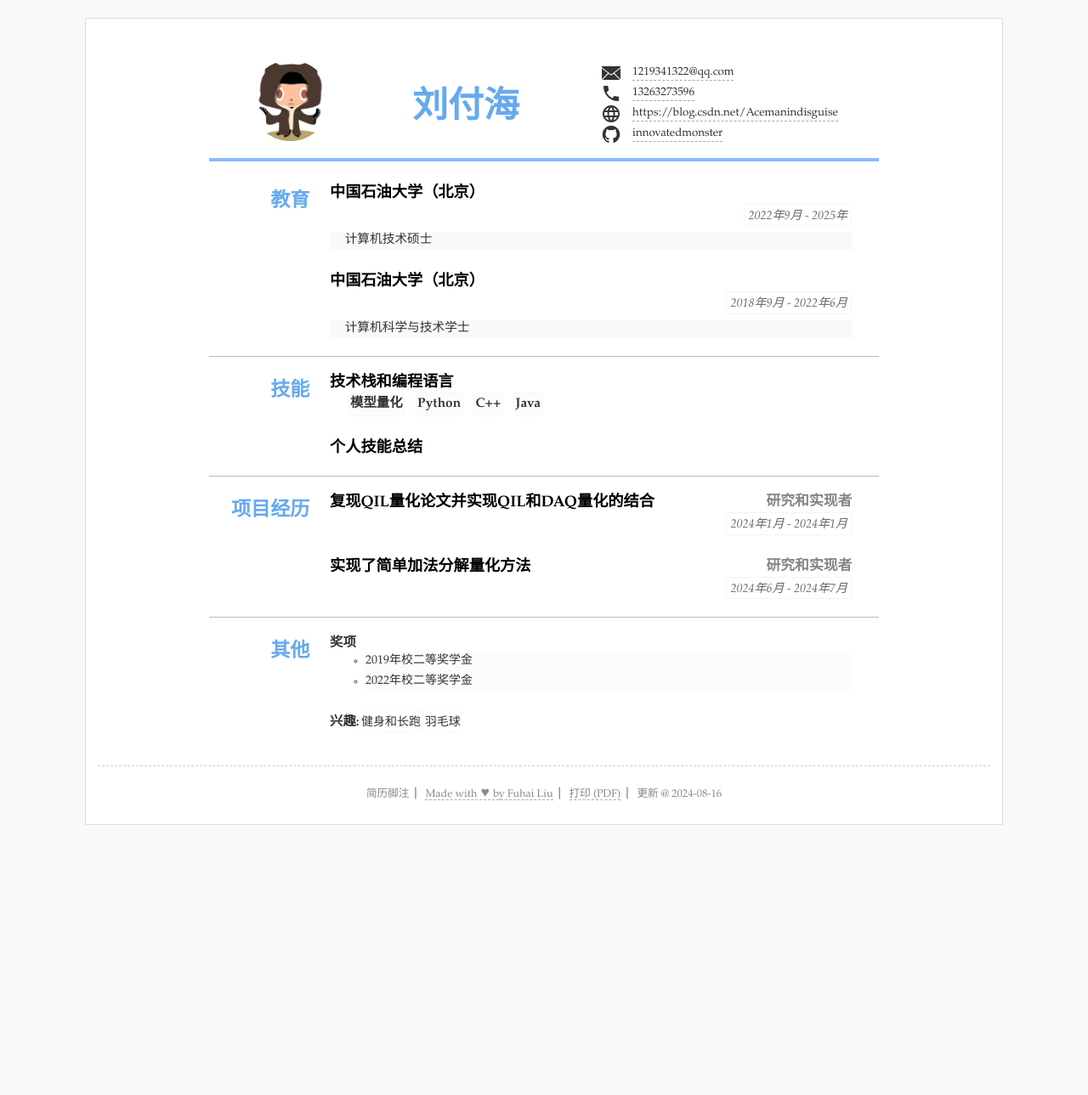
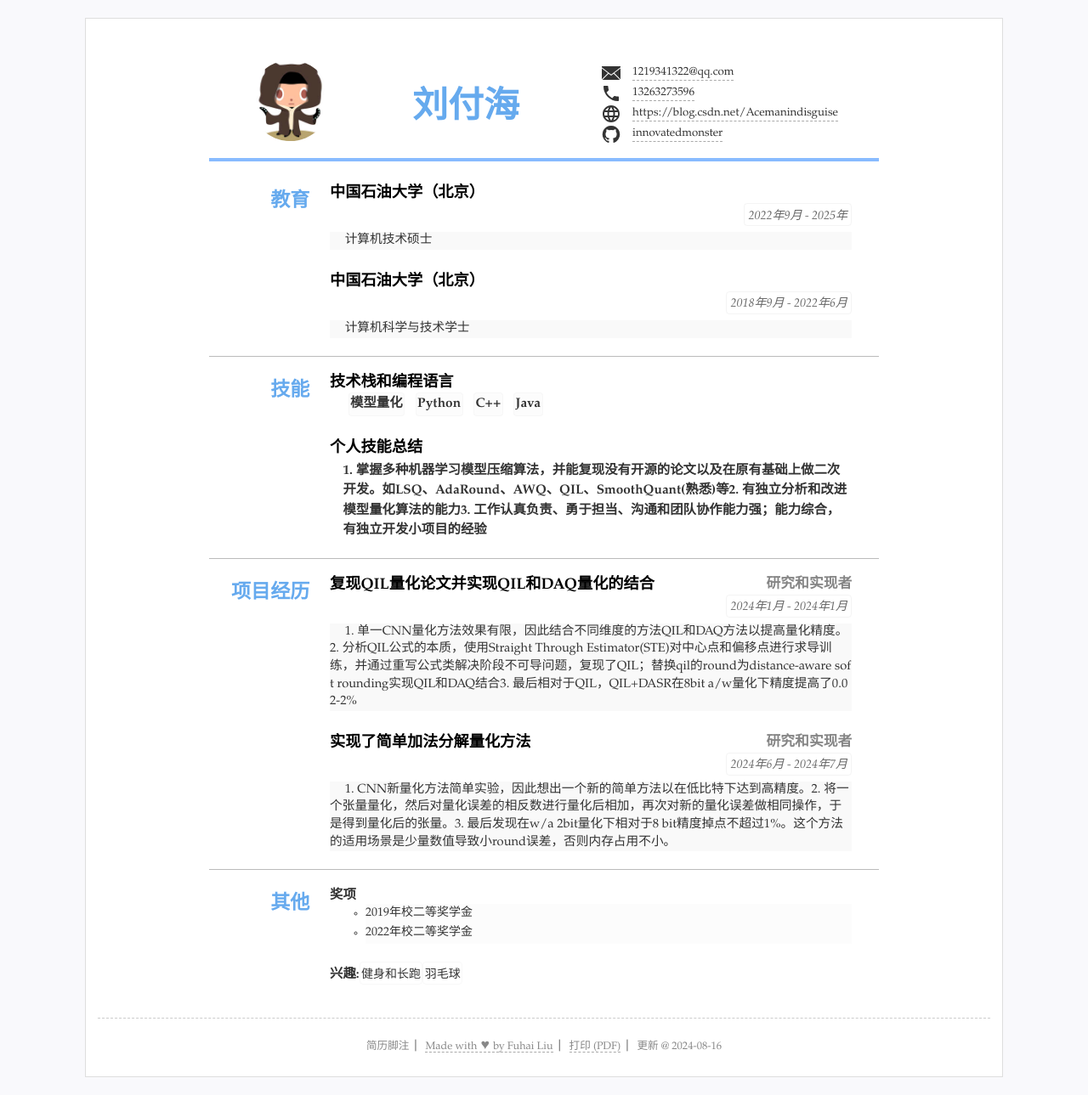
Before and after one commit to innovatedmonster/myResume, a Jekyll site: the page built from index.html, in a window 1280 px wide. Shown: the whole page at 85% size. Built offline with Jekyll 4.4.1, drawn with Linux system fonts in a browser that asks for light colours; before the commit the page ends 992 px from its top, so only the background shows below that.

Commit message:
Update resume.yml

```diff
--- a/_data/resume.yml
+++ b/_data/resume.yml
@@ -39,7 +39,7 @@ main:
           - C++
           - Java
       - title: 个人技能总结
-        list:
+        summary:
         - 1. 掌握多种机器学习模型压缩算法，并能复现没有开源的论文以及在原有基础上做二次开发。如LSQ、AdaRound、AWQ、QIL、SmoothQuant(熟悉)等
         - 2. 有独立分析和改进模型量化算法的能力
         - 3. 工作认真负责、勇于担当、沟通和团队协作能力强；能力综合，有独立开发小项目的经验
@@ -48,20 +48,20 @@ main:
     content:
       - title: 复现QIL量化论文并实现QIL和DAQ量化的结合
         duration: 2024年1月 - 2024年1月
-        list:
-          - 单一CNN量化方法效果有限，因此结合不同维度的方法QIL和DAQ方法以提高量化精度。
-          - 分析QIL公式的本质，使用Straight Through
+        detail:
+          - 1. 单一CNN量化方法效果有限，因此结合不同维度的方法QIL和DAQ方法以提高量化精度。
+          - 2. 分析QIL公式的本质，使用Straight Through
             Estimator(STE)对中心点和偏移点进行求导训练，并通过重写公式类解决阶段不可导问题，复现了QIL；替换qil的round为distance-aware
             soft rounding实现QIL和DAQ结合
-          - 最后相对于QIL，QIL+DASR在8bit a/w量化下精度提高了0.02-2%
+          - 3. 最后相对于QIL，QIL+DASR在8bit a/w量化下精度提高了0.02-2%
         sub: 研究和实现者
 
       - title: 实现了简单加法分解量化方法
         duration: 2024年6月 - 2024年7月
-        list:
-          - CNN新量化方法简单实验，因此想出一个新的简单方法以在低比特下达到高精度。
-          - 将一个张量量化，然后对量化误差的相反数进行量化后相加，再次对新的量化误差做相同操作，于是得到量化后的张量。
-          - 最后发现在w/a 2bit量化下相对于8 bit精度掉点不超过1%。这个方法的适用场景是少量数值导致小round误差，否则内存占用不小。
+        detail:
+          - 1. CNN新量化方法简单实验，因此想出一个新的简单方法以在低比特下达到高精度。
+          - 2. 将一个张量量化，然后对量化误差的相反数进行量化后相加，再次对新的量化误差做相同操作，于是得到量化后的张量。
+          - 3. 最后发现在w/a 2bit量化下相对于8 bit精度掉点不超过1%。这个方法的适用场景是少量数值导致小round误差，否则内存占用不小。
         sub: 研究和实现者
 others:
   - type: others
```
